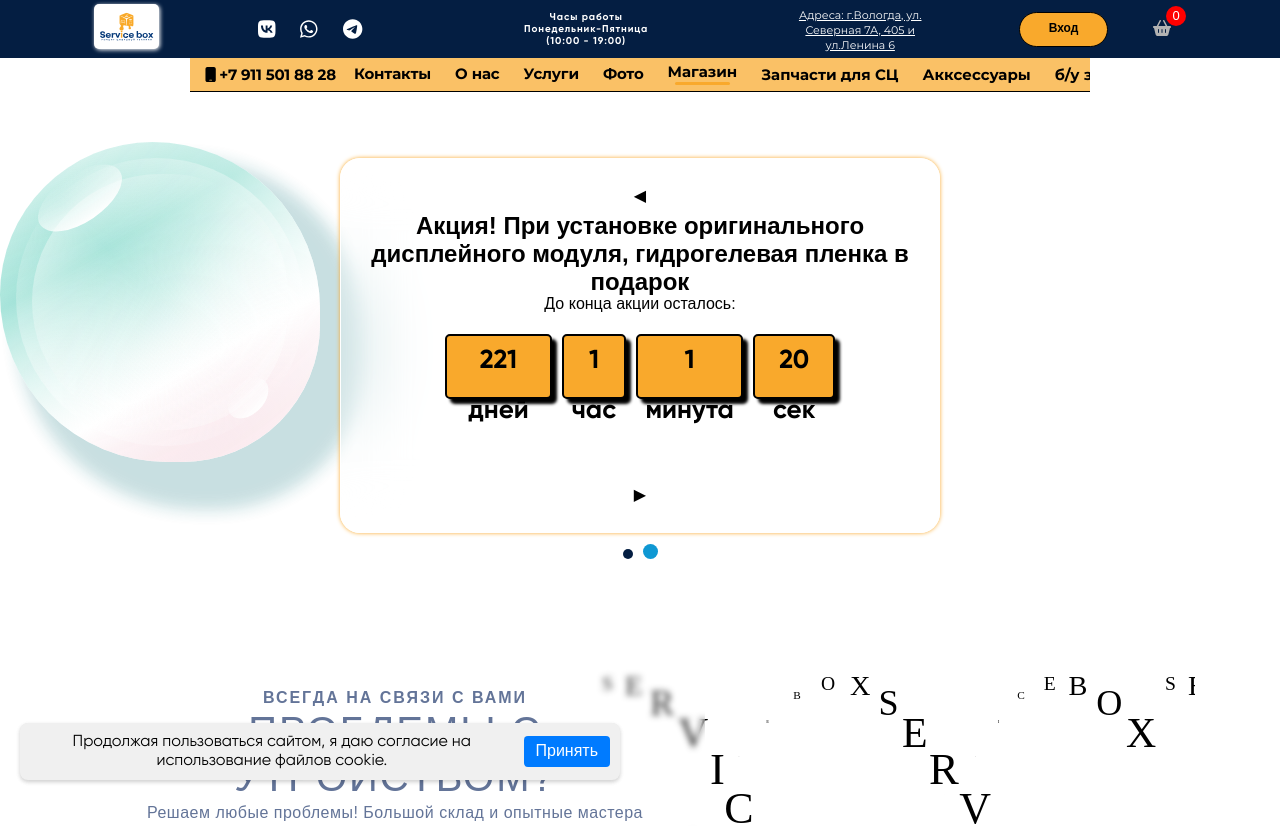
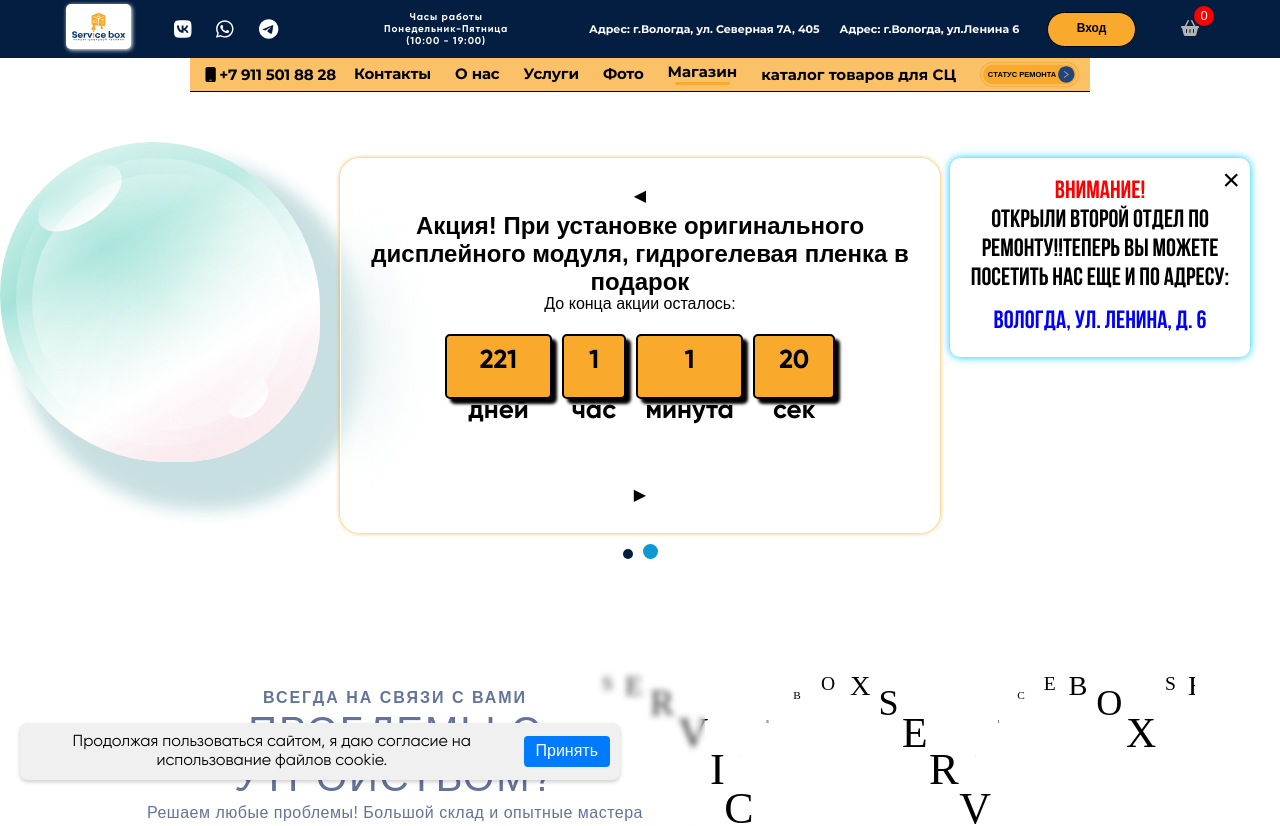
Before and after one commit to Servicebox/Servicebox, a React (Create React App) app in the folder frontend/: page / in a window 1280 px wide. Shown: the top 826 px of the page. Built offline with nearby package versions, Linux system fonts and the light colour scheme; no server answers.

Commit message:
search, mainbanner-news

```diff
--- a/frontend/src/components/Header/Header.css
+++ b/frontend/src/components/Header/Header.css
@@ -703,7 +703,7 @@ display: none;
   font-family: Montserrat;
   font-size: 11px;
   font-style: normal;
-  font-weight: 400;
+  font-weight: bold;
   line-height: normal;
   padding: 0;
   margin: 0;
--- a/frontend/src/components/Header/Header.js
+++ b/frontend/src/components/Header/Header.js
@@ -103,9 +103,10 @@ function Header() {
 
         <div className="content-holder"><span className="heading-span">Часы работы</span><br /><span>Понедельник-Пятница <br />(10:00 - 19:00)</span></div>
                 <div className="contact-info">
-            <p className="contact-info__map-link" onClick={handleShowMap}>
-              <span className="contact-info__location">Адреса: г.Вологда, ул. Северная 7А, 405 и ул.Ленина 6</span>
-            </p>
+
+         <p className="contact-info__location">Адрес: г.Вологда, ул. Северная 7А, 405</p>
+         <p className="contact-info__location">Адрес: г.Вологда, ул.Ленина 6</p>
+
           </div>
                     <div className="nav-login-cart">
             {localStorage.getItem('auth-token')
@@ -158,9 +159,9 @@ function Header() {
 </ul>
     <ul className='nav-menu'>
     <li onClick={()=>{setMenu("shop")}}> <Link style={{textDecoration:'none'}} to='https://ru.servicebox.shop/' target="_blank" rel="noopener noreferrer">Магазин</Link>{menu==="shop"?<hr/>:<></>} </li>
-    <li onClick={()=>{setMenu("parts")}}> <Link style={{textDecoration:'none'}} to='/parts'>Запчасти для СЦ</Link>{menu==="parts"?<hr/>:<></>} </li>
-    <li onClick={()=>{setMenu("electronics")}}> <Link style={{textDecoration:'none'}} to='/electronics'>Акксессуары</Link>{menu==="electronics"?<hr/>:<></>} </li>
-    <li onClick={()=>{setMenu("usedspareparts")}}><Link style={{textDecoration:'none'}} to='/usedspareparts'> б/у запчсти</Link>{menu==="usedspareparts"?<hr/>:<></>} </li>
+    <li onClick={()=>{setMenu("parts")}}> <Link style={{textDecoration:'none'}} to='/parts'>каталог товаров для СЦ</Link>{menu==="parts"?<hr/>:<></>} </li>
+    {/*<li onClick={()=>{setMenu("electronics")}}> <Link style={{textDecoration:'none'}} to='/electronics'>Акксессуары</Link>{menu==="electronics"?<hr/>:<></>} </li>
+    <li onClick={()=>{setMenu("usedspareparts")}}><Link style={{textDecoration:'none'}} to='/usedspareparts'> б/у запчсти</Link>{menu==="usedspareparts"?<hr/>:<></>} </li>*/}
   </ul>
     <a className="button" href="https://app.helloclient.io/check.html#250362" target="_blank" rel="noopener noreferrer">
               <img src={Status} alt="Кнопка" />
--- a/frontend/src/components/Main/ContactsRef/ContactsRef.js
+++ b/frontend/src/components/Main/ContactsRef/ContactsRef.js
@@ -41,6 +41,11 @@ const ContactsRef = forwardRef((props, ref) => {
          <p className="contacts__text">
           <FontAwesomeIcon icon={faMapLocation} style={{ marginRight: '5px' }} />
          г. Вологда, ул. Северная, 7А, офис 405</p>
+          <div className="contacts__block"></div>
+         <p className="contacts__text">
+          <FontAwesomeIcon icon={faMapLocation} style={{ marginRight: '5px' }} />
+         г. Вологда, ул. Ленина, 6</p>
+
         </div>
         <div className="contacts__block-sochial">
         <ul className="contacts__icon">
--- a/frontend/src/components/Main/Main.js
+++ b/frontend/src/components/Main/Main.js
@@ -43,7 +43,7 @@ function Main() {
 
 
     </main>
-    <Footer />
+
     </div>
   );
 }
--- a/frontend/src/components/Main/MainBanner/MainBanner.css
+++ b/frontend/src/components/Main/MainBanner/MainBanner.css
@@ -26,7 +26,47 @@ height: 30px;
 margin-bottom: 5px;
 }
 
-
+.news-popup {
+  position: fixed;
+  right: 30px;
+  width: 300px;
+  padding: 20px;
+  background-color: white;
+ box-shadow: 0px 0px 8px #00c8ff;
+  border-radius: 10px;
+  z-index: 100;
+  background: transparent;
+  backdrop-filter: blur(30px);
+}
+
+.news-popup__close {
+  position: absolute;
+  top: 5px;
+  right: 10px;
+  border: none;
+  background: none;
+  font-size: 30px;
+  cursor: pointer;
+}
+.news-title{
+  color: #0000ff;
+  font-size: 25px;
+  font-family: Bebas Neue;
+  font-weight: bold;
+  text-align: center;
+  margin-top: 15px;
+}
+.news__title{
+  color: red;
+    font-size: 25px;
+  font-family: Bebas Neue;
+  font-weight: bold;
+}
+.news-subtitle{
+  font-size: 25px;
+  font-family: Bebas Neue;
+  font-weight: bold;
+}
 
 .promotion-carousel {
   position: relative;
@@ -608,7 +648,7 @@ gap: 40px;
 
 }
 
-.care-about-you__img {
+.care-about__youimg {
   box-shadow: 3px 3px 8px black;
   background-repeat: no-repeat;
   margin: 0 auto;
@@ -685,6 +725,20 @@ gap: 40px;
 
 /* Для экранов шириной от 320px до 480px */
 @media screen and (min-width: 320px) and (max-width: 480px) {
+  .news-title{
+
+  font-size: 15px;
+
+}
+.news__title{
+
+    font-size: 15px;
+
+}
+.news-subtitle{
+  font-size: 15px;
+
+}
   .main-banner__content{
     max-width: 300px;
   }
@@ -836,8 +890,8 @@ letter-spacing: 0.14px;
   .care-about-you__text{
     max-width: 300px;
   }
-  .care-about-you__img{
-    max-width: 80px;
+  .care-about__youimg{
+    width: 100px;
   }
   .care-about-you__image{
     max-width: 100px;
@@ -881,6 +935,10 @@ width: 200px;
   }
   .row{
     row-gap: 123px;
+  }
+  .news-popup {
+
+  width: 200px;
   }
 }
 
@@ -948,7 +1006,7 @@ width: 200px;
     margin-bottom: 30px;
   }
 
-  .care-about-you__img {
+  .care-about__youimg {
     background-repeat: no-repeat;
     margin: 0 auto;
     max-width: 120px;
@@ -1036,7 +1094,7 @@ line-height: 18px; /* 133.333% */
     top: 70%;
     left: 106%;
 }
-.care-about-you__img {
+.care-about__youimg {
   background-repeat: no-repeat;
   margin: 0 auto;
   max-width: 200px;
@@ -1214,15 +1272,16 @@ line-height: 18px; /* 133.333% */
   max-width: 114rem;
   margin: 0 auto;
   display: flex;
-  /* flex-direction: row; */
-  justify-content: center;
-  gap: 18px;
+
+
 }
 
 .row:not(:last-child) {
   margin-bottom: 2rem;
   margin-top: 2rem;
   padding: 0 10px;
+      display: flex;
+    justify-content: center;
 }
 
 .row::after {
@@ -1236,11 +1295,11 @@ line-height: 18px; /* 133.333% */
 }
 
 .row [class^="col-"]:not(:last-child) {
-  margin-right: 0.1rem;
+  margin-right: 0.8rem;
 }
 
 .row .col-1-of-3 {
-  width: calc((100% - 2 * 6rem) / 3);
+  width: calc((80% - 2 * 6rem) / 3);
 }
 .section-plans {
 
@@ -1383,12 +1442,12 @@ line-height: 18px; /* 133.333% */
 
 @media screen and (min-width: 769px) and (max-width: 1100px) {
 .row .col-1-of-3 {
-  width: calc((75% - 2 * 5rem) / 2);
+  width: calc((70% - 2 * 5rem) / 2);
 }
 
 
 .row [class^="col-"]:not(:last-child){
-  margin-right: 1rem;
+  margin-right: 3rem;
 }
 .card__heading {
   font-size: 1.3rem;
@@ -1461,7 +1520,7 @@ font-size: 13px;
 }
 @media screen and (max-width: 500px) {
   .row [class^="col-"]:not(:last-child) {
-    margin-right: 0rem;
+    margin-right: 1rem;
   }
   .row .col-1-of-3 {
     width: calc((100% - 2 * 2rem) / 2);
@@ -1477,7 +1536,7 @@ font-size: 13px;
     margin-right: 0;
   }
   .card__side {
-    height: 13rem;
+    height: 16rem;
     width: 103%;
     display: flex;
     flex-direction: column;
--- a/frontend/src/components/Main/MainBanner/MainBanner.js
+++ b/frontend/src/components/Main/MainBanner/MainBanner.js
@@ -107,10 +107,15 @@ function PromotionCarousel({ toggleForm }) {
 
 function MainBanner() {
   const [isOpen, setIsOpen] = useState(false);
+  const [isNewsOpen, setIsNewsOpen] = useState(true); // Новое состояние для отображения новости
 
   const toggleForm = () => {
     setIsOpen(!isOpen);
     document.body.style.overflow = isOpen ? 'auto' : 'hidden';
+  };
+
+  const closeNews = () => {
+    setIsNewsOpen(false);
   };
 
   useEffect(() => {
@@ -197,7 +202,16 @@ function MainBanner() {
         </div>
       </div>
 
-      <div className="u-center-text u-margin-bottom-big">
+      {isNewsOpen && (
+        <div className="news-popup">
+          <button onClick={closeNews} className="news-popup__close">&times;</button>
+          <h2 className='news__title'>Внимание!</h2>
+          <p className='news-subtitle'>Открыли второй отдел по ремонту!!Теперь вы можете посетить нас еще и  по адресу:</p>
+          <p className='news-title'>Вологда, ул. Ленина, д. 6</p>
+        </div>
+      )}
+
+     <div className="u-center-text u-margin-bottom-big">
         <div className="row">
           <div className="col-1-of-3">
             <div className="card-neon">
@@ -207,7 +221,7 @@ function MainBanner() {
                   <h4 className="card__heading">Подменный телефон</h4>
                 </div>
                 <div className="card__details">
-                  <img className="care-about-you__img" src={Eplaceable} alt="" />
+                  <img className="care-about__youimg" src={Eplaceable} alt="" />
                 </div>
               </div>
               <div className="card__side card__side--back card__side--back-1">
@@ -234,7 +248,7 @@ function MainBanner() {
                   <h4 className="card__heading">Незначительные поломки</h4>
                 </div>
                 <div className="card__details">
-                  <img className="care-about-you__img" src={Cleane} alt="удаление" />
+                  <img className="care-about__youimg" src={Cleane} alt="удаление" />
                 </div>
               </div>
               <div className="card__side card__side--back card__side--back-2">
@@ -260,7 +274,7 @@ function MainBanner() {
                   <h4 className="card__heading">Бесплатная диагностика</h4>
                 </div>
                 <div className="card__details">
-                  <img className="care-about-you__img" src={Diagnostics} alt="диагностка бесплатная" />
+                  <img className="care-about__youimg" src={Diagnostics} alt="диагностка бесплатная" />
                 </div>
               </div>
               <div className="card__side card__side--back card__side--back-3">
```
Also changed, not shown: frontend/src/components/SearchBar/SearchBar.css (added, +28 -0 lines), frontend/src/components/SearchBar/SearchBar.js (added, +53 -0 lines), frontend/src/components/SearchPage/SearchPage.js (added, +50 -0 lines), frontend/src/components/SearchPage/SearchPage.css (added), 1 other file (tests, documents, lock files or other folders).
